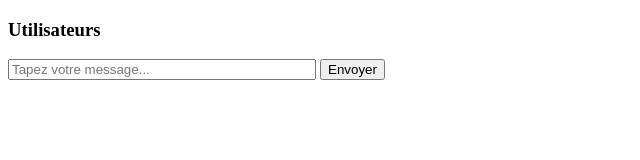
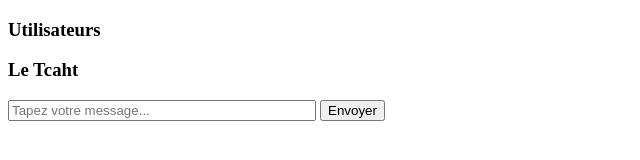
Before and after one commit to KTaclysme/socketIo, a website: page public/tchat.html in a window 1280 px wide. Shown: the whole page, without its empty margins (0-640 px from the left). Drawn offline with nearby package versions, Linux system fonts and the light colour scheme; no server answers.

Commit message:
fix(tchat.html): chat to tchat

```diff
--- a/public/tchat.html
+++ b/public/tchat.html
@@ -3,14 +3,14 @@
 <head>
     <meta charset="UTF-8">
     <meta name="viewport" content="width=device-width, initial-scale=1.0">
-    <title>Chat Application</title>
+    <title>Tchat Application</title>
 </head>
 <body>
     <div id="userListContainer">
         <h3>Utilisateurs</h3>
         <ul id="userList"></ul>
     </div>
-
+    <h3>Le Tcaht</h3>
     <ul id="messages"></ul>
     <form id="form">
         <input type="text" id="input" style="width:300px;" placeholder="Tapez votre message...">
```
